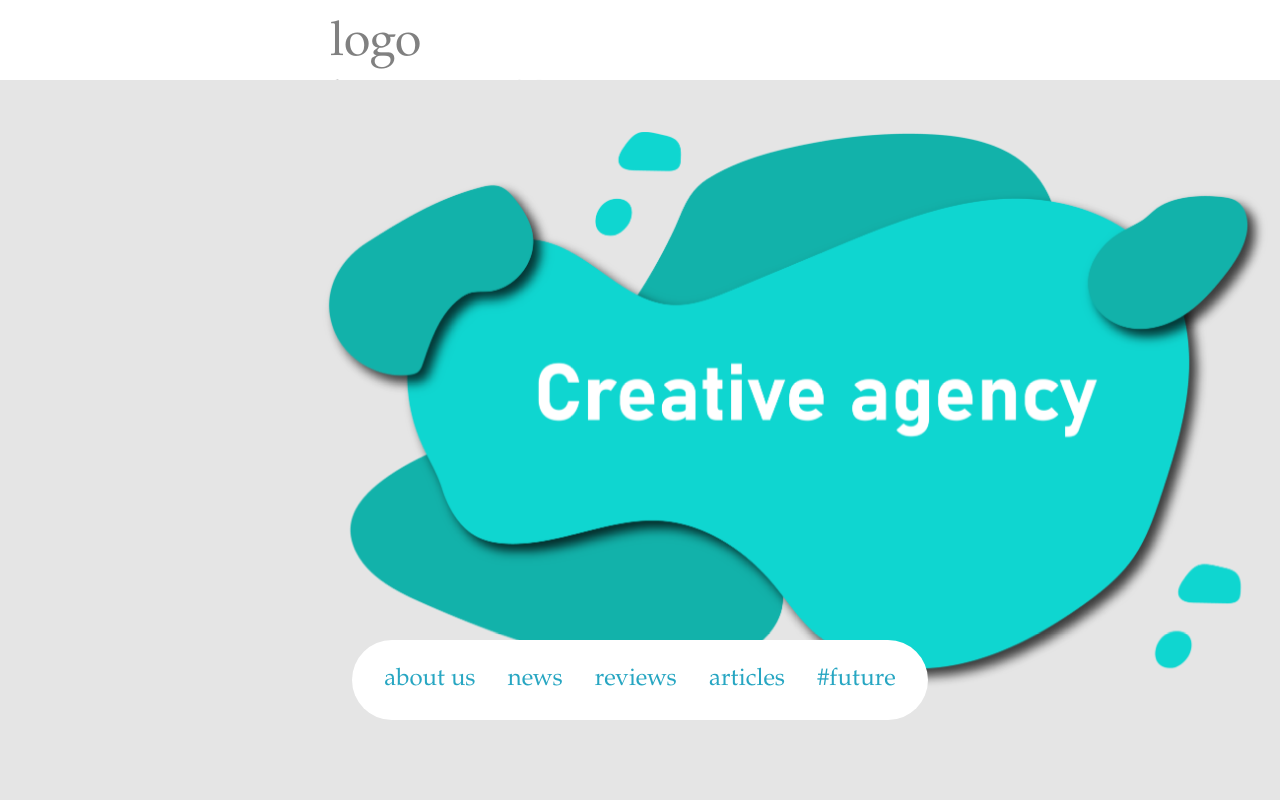
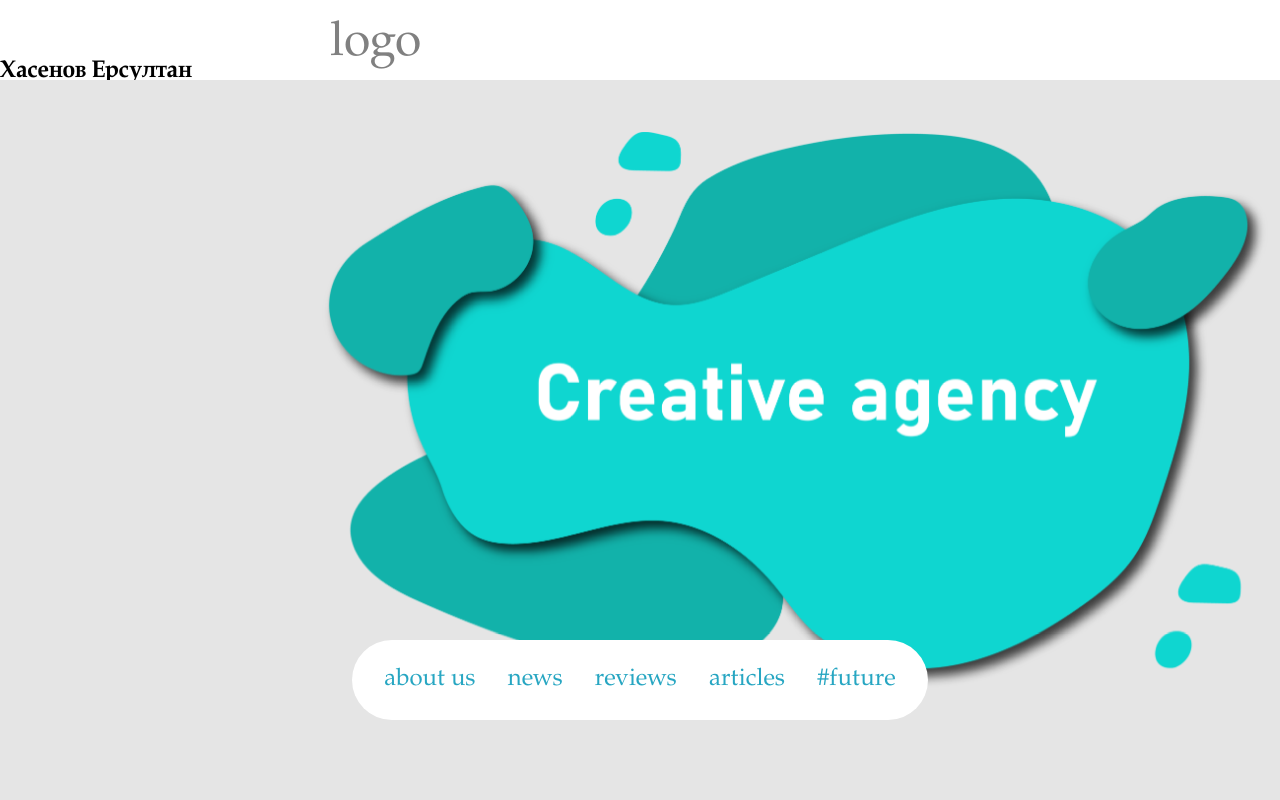
Before and after one commit to xaexooo/xz, a plain HTML site: page index.html in a window 1280 px wide. Shown: the top 800 px of the page. Drawn offline with Linux system fonts and the light colour scheme.

Commit message:
Add files via upload

```diff
--- a/index.html
+++ b/index.html
@@ -8,7 +8,7 @@
     <script src="script.js"></script>
 </head>
 <body>
-    <div class="head"><p>logo</p><p id="author">Хасенов Ерсултан</p></div>
+    <div class="head"><p>logo</p><h2 id="author">Хасенов Ерсултан</h2></div>
     <div class="page1">
         <img src="qwe.png" id="cloud">
         <div class="menuanim">
--- a/style.css
+++ b/style.css
@@ -13,7 +13,7 @@
     position: relative;left: 330px;top: 15px;
     color: gray;font-size: 3rem;
 }
-#author{display: flex;justify-content:right;}
+#author{display: flex;}
 .page1{
     background-color: #E5E5E5;
     position: relative;height: 180vh;
```
